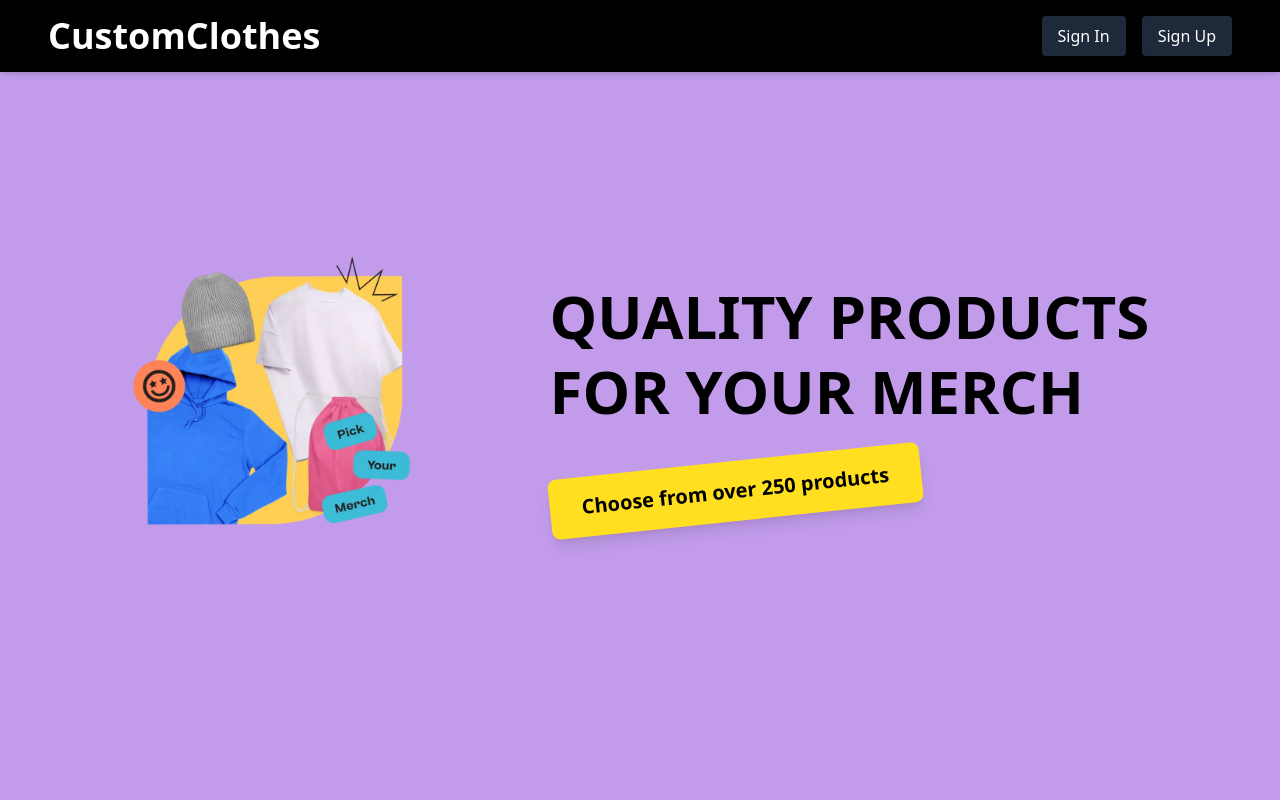
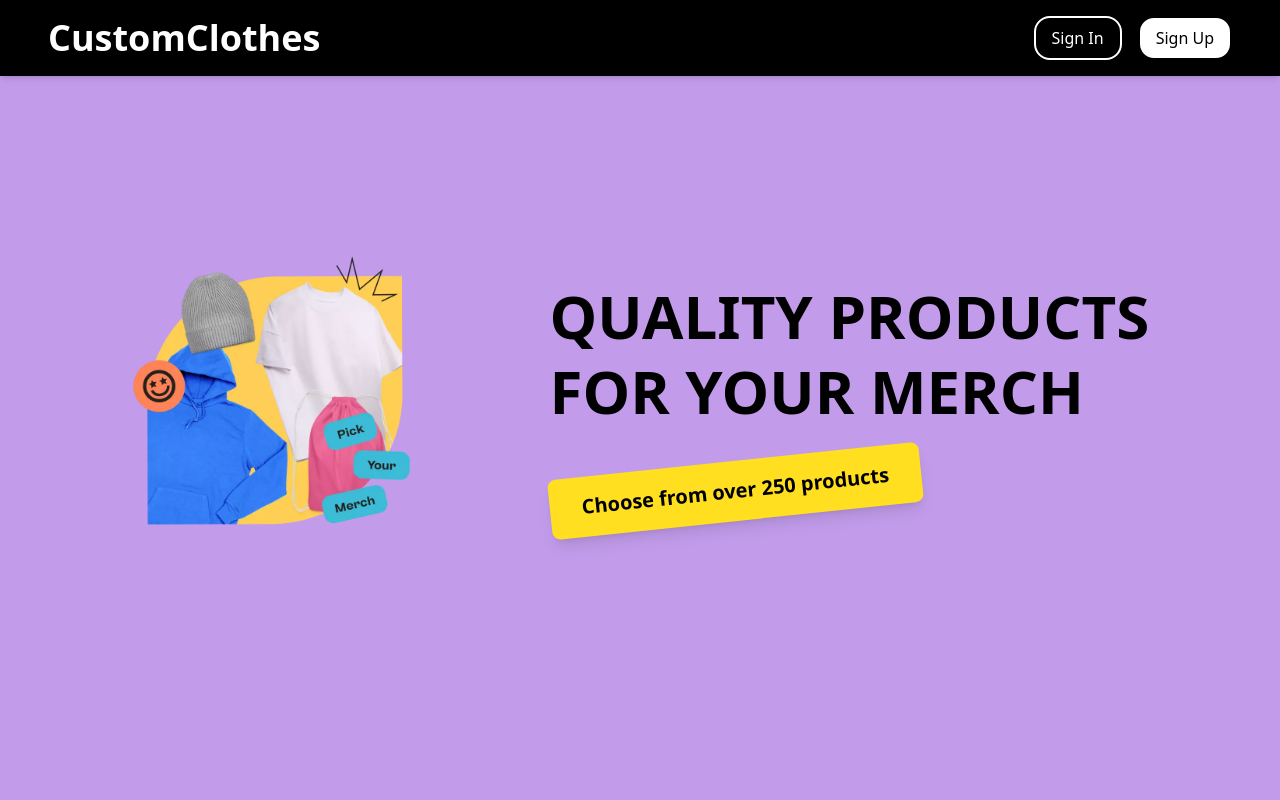
Before and after one commit to shimaaadel0448-123/React-Final-Project, a React (Vite) app: page / in a window 1280 px wide. Shown: the top 800 px of the page. Built offline with nearby package versions, Linux system fonts and the light colour scheme; no server answers.

Commit message:
update navbar

```diff
--- a/package.json
+++ b/package.json
@@ -16,6 +16,7 @@
     "react": "^19.0.0",
     "react-dom": "^19.0.0",
     "react-hook-form": "^7.55.0",
+    "react-router-dom": "^7.5.0",
     "tailwindcss": "^4.1.3",
     "yup": "^1.6.1"
   },
--- a/src/Components/Navbar.jsx
+++ b/src/Components/Navbar.jsx
@@ -11,13 +11,13 @@ const Navbar = ({ setActiveModal }) => {
         <div className="hidden sm:flex gap-4">
         <button
             onClick={() => setActiveModal('login')}
-            className="bg-gray-800 hover:bg-gray-700 text-white px-4 py-2 rounded"
+            className="bg-black border-2 rounded-2xl hover:bg-gray-700 text-white px-4 py-2 "
           >
             Sign In
           </button>
           <button
             onClick={() => setActiveModal('register')}
-            className="bg-gray-800 hover:bg-gray-700 text-white px-4 py-2 rounded"
+            className="bg-white border-2 rounded-2xl hover:bg-gray-300 text-black px-4 py-2 "
           >
             Sign Up
           </button>
--- a/src/Components/SpreadshopBanner.jsx
+++ b/src/Components/SpreadshopBanner.jsx
@@ -1,17 +1,14 @@
 import React from "react";
-
-// Use the absolute path from the public folder
 import spreadshopImage from '/Product Hero.webp';
 
 const SpreadshopBanner = () => {
   return (
     <div className="min-h-screen bg-[#C29CEB] flex items-center justify-center px-10 py-12">
       <div className="flex flex-col md:flex-row items-center justify-evenly w-full max-w-9xl gap-10">
-        {/* Left - Image Mockup */}
         <div className="relative order-1 md:order-1">
           <div>
             <img
-              src={spreadshopImage} // Use the imported image here
+              src={spreadshopImage}
               alt="Merch items"
               className="w-72 h-auto object-cover"
             />
```
Also changed, not shown: 1 other file (tests, documents, lock files or other folders).
